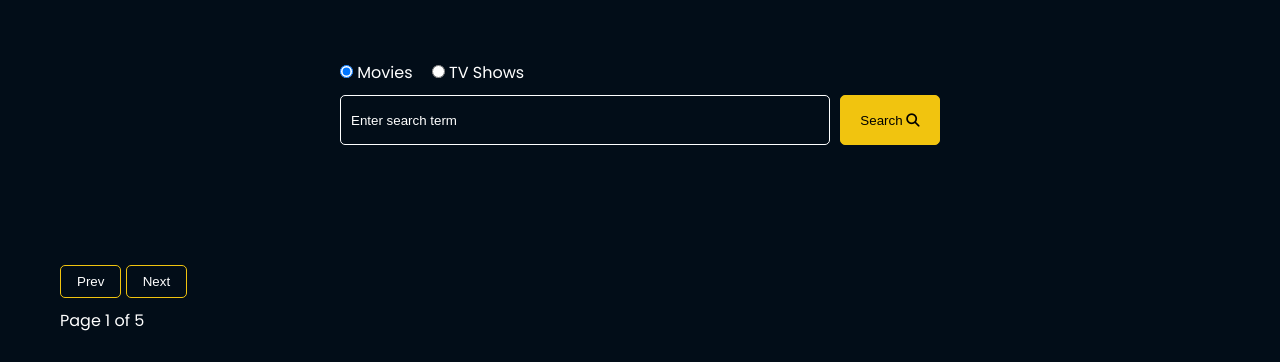
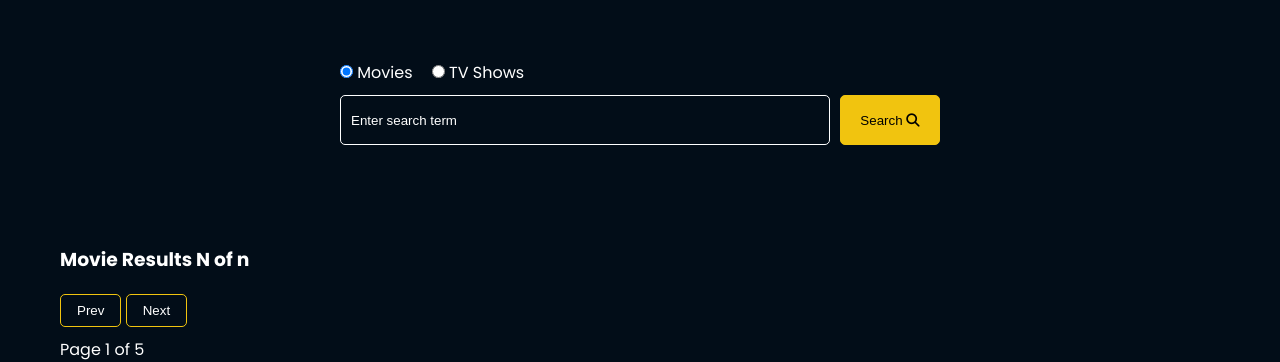
Before and after one commit to blockchainscorpion/flix-app, a website with bundled scripts: page flixx-app/search.html in a window 1280 px wide. Shown: the part 78-440 px from the top of the page. Built offline with nearby package versions, Linux system fonts and the light colour scheme.

Commit message:
[Pagination Prep]

```diff
--- a/flixx-app/js/script.js
+++ b/flixx-app/js/script.js
@@ -77,6 +77,7 @@ async function displaySearchResults(results) {
      * the title, and the release date.
      *  */
     div.innerHTML = `
+
       <a href="${global.search.type}-details.html?id=${result.id}">
       ${
         result.poster_path
@@ -129,7 +130,7 @@ async function search() {
     // So, I need to de-structure the object and putt out the individual elements that I need to make the search page functional.
     const { results, totalPages, page } = await searchAPIData();
 
-    // Verify that there are actually results
+    // Verify that there are actually results - Throw an error msg if none found.
     if (results.length === 0) {
       showAlert('No results found');
       return;
--- a/flixx-app/search.html
+++ b/flixx-app/search.html
@@ -72,6 +72,7 @@
     <section id="search-results-wrapper" class="container">
       <heading id="search-results-heading"></heading>
       <div id="search-results" class="grid">
+        <h3>Movie Results N of n</h3>
         <!-- <div class="card">
           <a href="#">
             <img src="images/no-image.jpg" class="card-img-top" alt="" />
```
